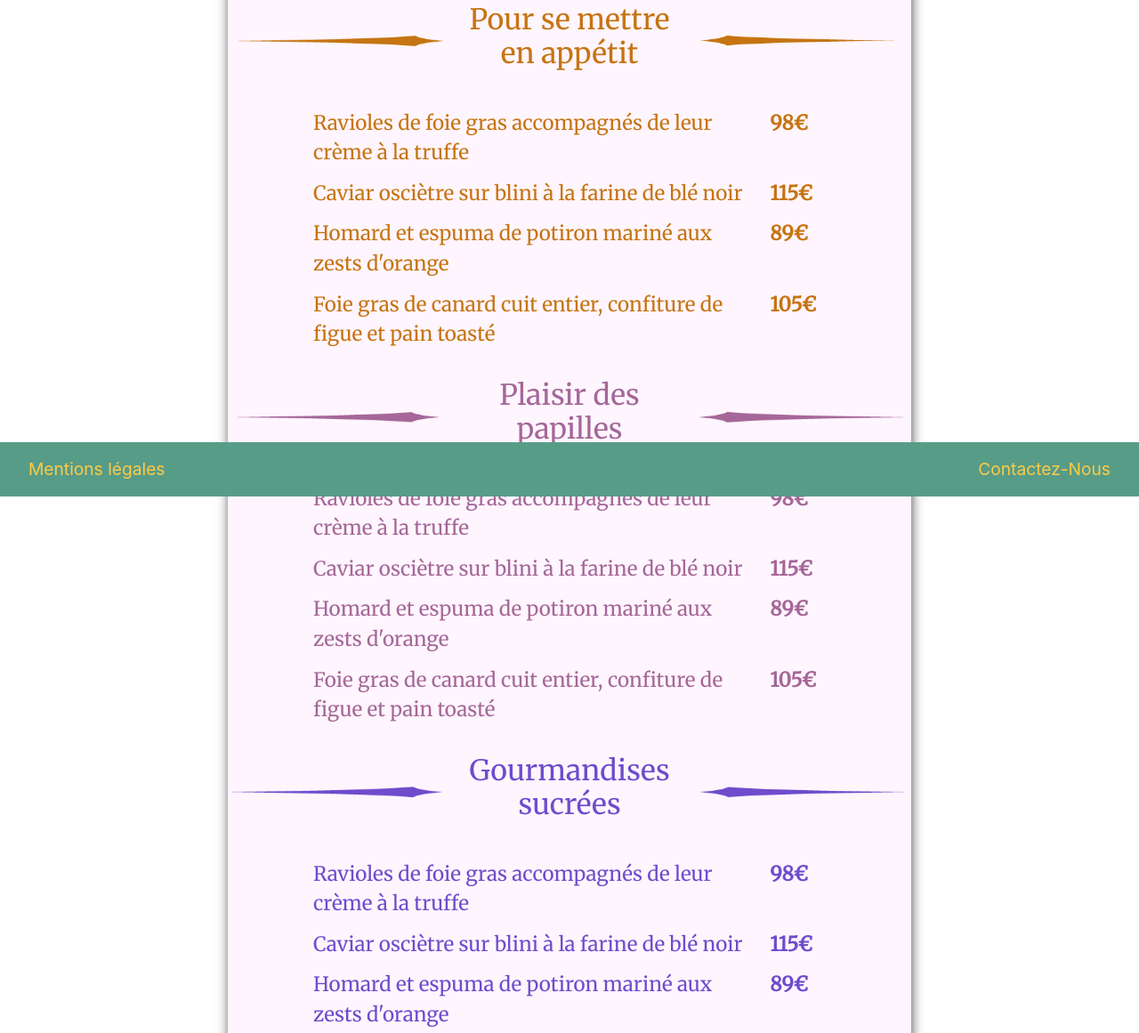
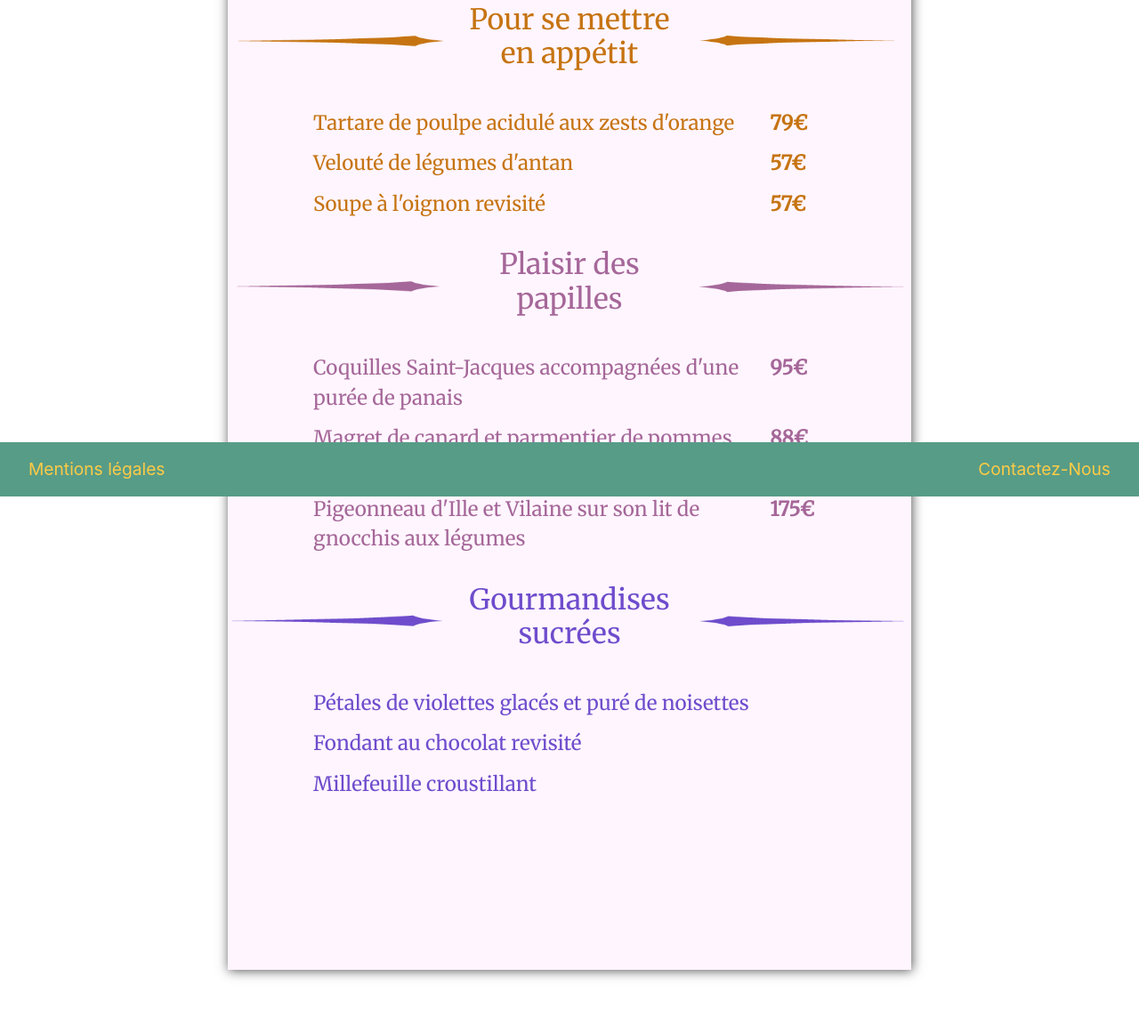
Before and after one commit to Vaalgtir/Projet-3, a website: page menu2.html in a window 1280 px wide. Shown: the part 242-1403 px from the top of the page at 89% size. Drawn offline with Linux system fonts and the light colour scheme; a web font is replaced by a local one.

Commit message:
customizing menu 2

```diff
--- a/menu2.html
+++ b/menu2.html
@@ -33,10 +33,9 @@
                 </div>
 
                 <div class="detail">
-                    <span>Ravioles de foie gras accompagnés de leur crème à la truffe</span><strong>98€</strong>
-                    <span>Caviar osciètre sur blini à la farine de blé noir</span><strong>115€</strong>
-                    <span>Homard et espuma de potiron mariné aux zests d'orange</span><strong>89€</strong>
-                    <span>Foie gras de canard cuit entier, confiture de figue et pain toasté</span><strong>105€</strong>
+                    <span>Tartare de poulpe acidulé aux zests d'orange</span><strong>79€</strong>
+                    <span>Velouté de légumes d'antan</span><strong>57€</strong>
+                    <span>Soupe à l'oignon revisité</span><strong>57€</strong>
                 </div>
             </div>
 
@@ -51,10 +50,9 @@
                 </div>
 
                 <div class="detail">
-                    <span>Ravioles de foie gras accompagnés de leur crème à la truffe</span><strong>98€</strong>
-                    <span>Caviar osciètre sur blini à la farine de blé noir</span><strong>115€</strong>
-                    <span>Homard et espuma de potiron mariné aux zests d'orange</span><strong>89€</strong>
-                    <span>Foie gras de canard cuit entier, confiture de figue et pain toasté</span><strong>105€</strong>
+                    <span>Coquilles Saint-Jacques accompagnées d'une purée de panais</span><strong>95€</strong>
+                    <span>Magret de canard et parmentier de pommes de terres</span><strong>88€</strong>
+                    <span>Pigeonneau d'Ille et Vilaine sur son lit de gnocchis aux légumes</span><strong>175€</strong>
                 </div>
             </div>
 
@@ -68,11 +66,10 @@
                     <img src="image/menu/menu-2/menu-trait-droite3.png" alt="trait de droite" class="img-fluid">
                 </div>
 
-                <div class="detail">
-                    <span>Ravioles de foie gras accompagnés de leur crème à la truffe</span><strong>98€</strong>
-                    <span>Caviar osciètre sur blini à la farine de blé noir</span><strong>115€</strong>
-                    <span>Homard et espuma de potiron mariné aux zests d'orange</span><strong>89€</strong>
-                    <span>Foie gras de canard cuit entier, confiture de figue et pain toasté</span><strong>105€</strong>
+                <div class="detail--dessert">
+                    <span>Pétales de violettes glacés et puré de noisettes</span>
+                    <span>Fondant au chocolat revisité</span>
+                    <span>Millefeuille croustillant</span>
                 </div>
             </div>
 
```
